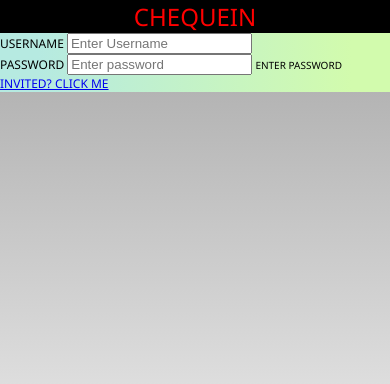
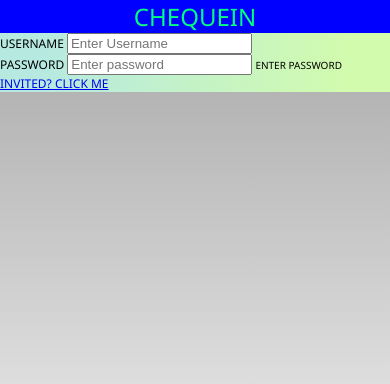
Before and after one commit to gfnation/check, a website: page mobile_apps/chequein/chequein/www/index.html in a window 390 px wide. Drawn offline with Linux system fonts and the light colour scheme; some packages are replaced by stand-ins of ours.

```diff
--- a/mobile_apps/chequein/chequein/www/index.html
+++ b/mobile_apps/chequein/chequein/www/index.html
@@ -38,9 +38,10 @@
         </style>
     </head>
     <body>
-        <h1 style="color: red; Background: black"> ChequeIn</h1>
+        <h1 style="color: springgreen; Background: blue"> ChequeIn</h1>
+
+        <div class="container">
             <div id="miracle-grow-gradient">
-                <div class="container">
                 <div class="form-group">
                     <label for="USERNAMEinput">Username</label>
                     <input type="username" class="form-control" id="exampleInputEmail1" aria-describedby="emailHelp" placeholder="Enter Username">
```
Lines whose indentation alone changed are shown as unchanged.
